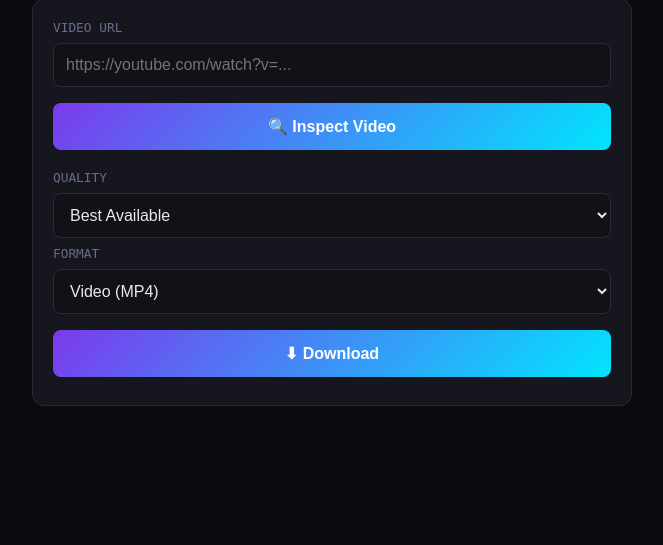
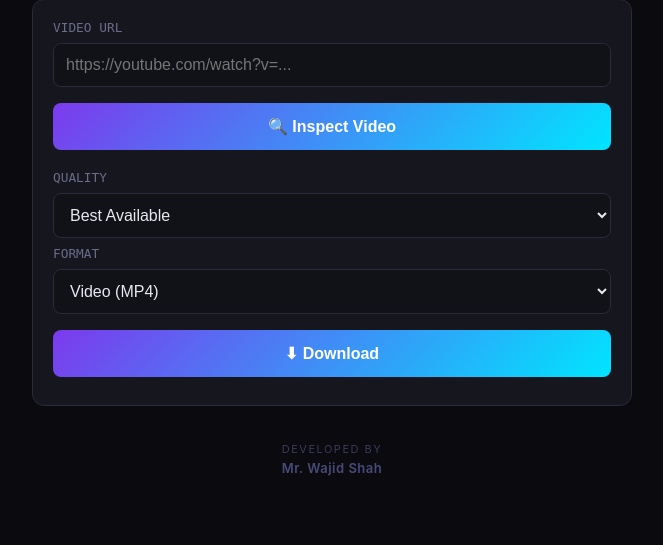
Before and after one commit to Bezost/Wasdl, a Flask app: page / in a window 1280 px wide. Shown: the part 216-761 px from the top of the page, without its empty margins (308-971 px from the left). Run offline with Flask 3, Linux system fonts and the light colour scheme.

Commit message:
add developer name

```diff
--- a/templates/index.html
+++ b/templates/index.html
@@ -136,4 +136,12 @@ if('serviceWorker' in navigator){
   navigator.serviceWorker.register('/static/sw.js');
 }
 </script>
+<footer style="text-align:center;padding:20px 0 30px;margin-top:10px;">
+  <p style="font-family:-apple-system,BlinkMacSystemFont,'Segoe UI',Roboto,sans-serif;font-size:11px;color:#3a3a5c;letter-spacing:1.5px;text-transform:uppercase;margin:0;">
+    Developed by
+  </p>
+  <p style="font-family:-apple-system,BlinkMacSystemFont,'Segoe UI',Roboto,sans-serif;font-size:13px;font-weight:600;color:#4a4a7a;letter-spacing:0.5px;margin:4px 0 0;">
+    Mr. Wajid Shah
+  </p>
+</footer>
 </body></html>
```
